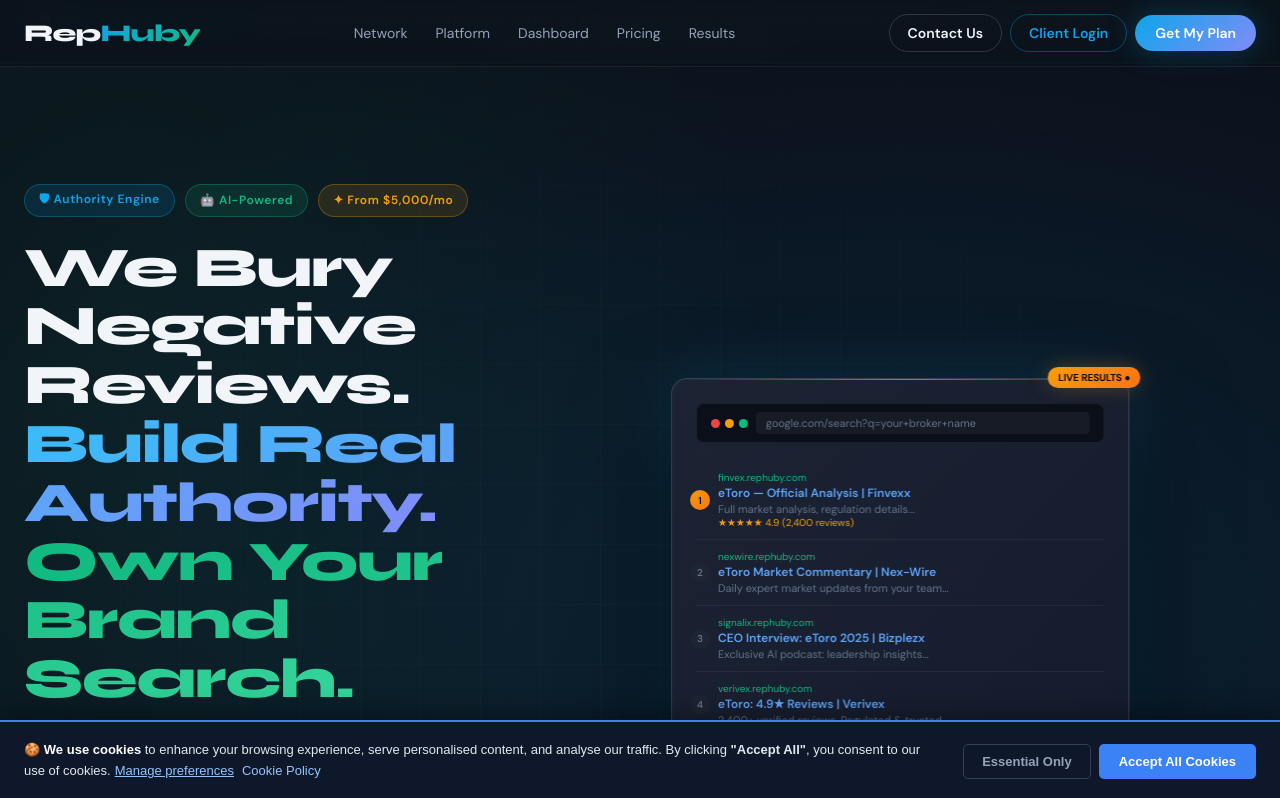
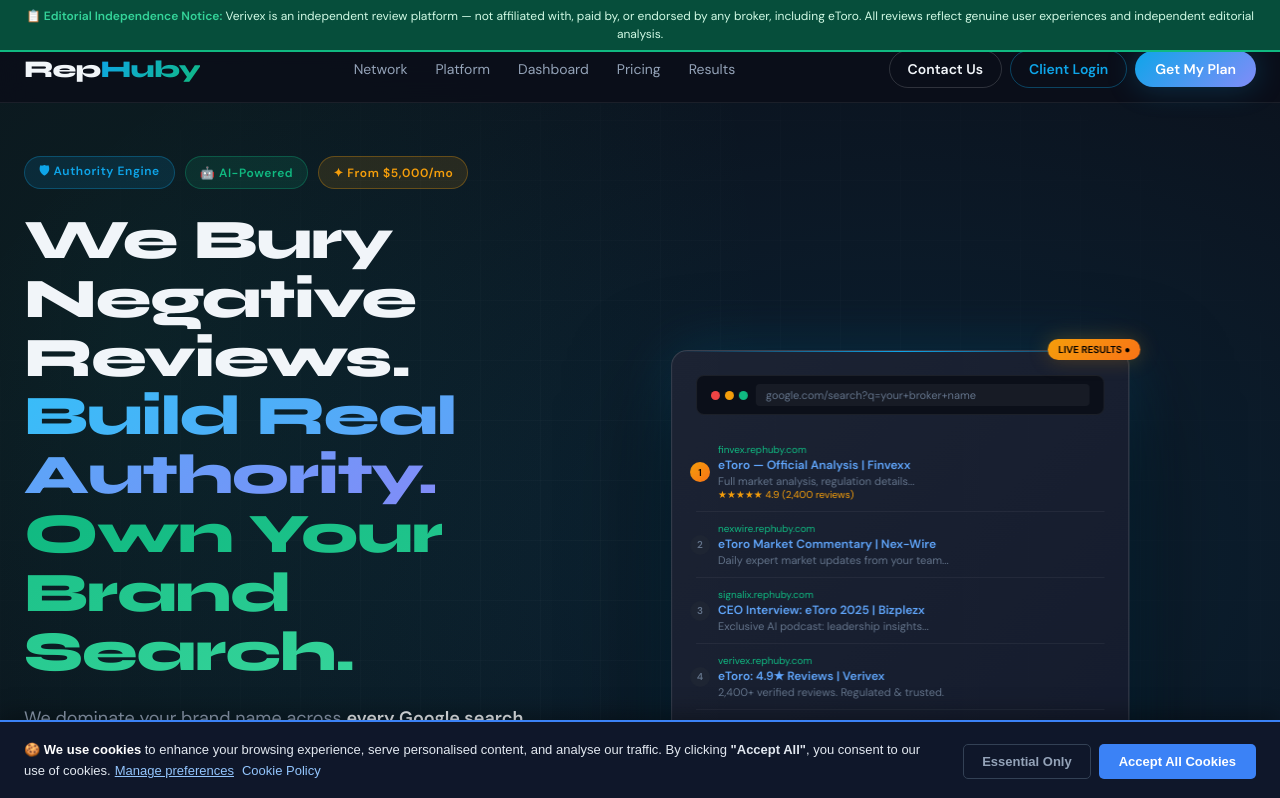
Before and after one commit to sollymarks95-ctrl/reputationhub, a Next.js app: page / in a window 1280 px wide. Shown: the top 798 px of the page. Built offline with nearby package versions, Linux system fonts and the light colour scheme.

Commit message:
fix: editorial banner visible — fixed position z-200, nav pushed to top:36
Banner was rendering in HTML but invisible because fixed nav (z-100) sat
on top of it. Fix: banner is now position:fixed top:0 z-index:200, nav
moved to top:36px, hero padding-top increased to 156px to clear both.

```diff
--- a/app/page.tsx
+++ b/app/page.tsx
@@ -16,10 +16,10 @@
 export default function HomePage() {
   return (
     <div style={{ minHeight:'100vh', background:'#0B0F19', color:'#F1F5F9', fontFamily:"'DM Sans',system-ui,sans-serif", overflowX:'hidden' }}>
-      {/* Editorial independence banner — solid, visible */}
-      <div style={{ background:'#064E3B', borderBottom:'2px solid #10B981', padding:'10px 24px', textAlign:'center', fontSize:13, color:'#D1FAE5', lineHeight:1.6 }}>
+      {/* Editorial independence banner — fixed at very top, above nav */}
+      <div style={{ position:'fixed', top:0, left:0, right:0, zIndex:200, background:'#064E3B', borderBottom:'2px solid #10B981', padding:'7px 24px', textAlign:'center', fontSize:12, color:'#D1FAE5', lineHeight:1.5 }}>
         <strong style={{ color:'#34D399' }}>📋 Editorial Independence Notice:</strong>{' '}
-        Verivex is an independent review platform. We are not affiliated with, paid by, or endorsed by any broker listed here — including eToro. All reviews reflect genuine user experiences and independent editorial analysis.
+        Verivex is an independent review platform — not affiliated with, paid by, or endorsed by any broker, including eToro. All reviews reflect genuine user experiences and independent editorial analysis.
       </div>
       <style>{`
         @import url('https://fonts.googleapis.com/css2?family=Syne:wght@700;800;900&family=DM+Sans:wght@300;400;500;600&display=swap');
@@ -73,7 +73,7 @@
       `}</style>
 
       {/* NAV */}
-      <nav style={{ position:'fixed', top:0, left:0, right:0, zIndex:100, padding:'14px 0', background:'rgba(11,15,25,0.92)', backdropFilter:'blur(16px)', borderBottom:'1px solid rgba(255,255,255,0.07)' }}>
+      <nav style={{ position:'fixed', top:36, left:0, right:0, zIndex:100, padding:'14px 0', background:'rgba(11,15,25,0.92)', backdropFilter:'blur(16px)', borderBottom:'1px solid rgba(255,255,255,0.07)' }}>
         <div style={{ maxWidth:1280, margin:'0 auto', padding:'0 24px', display:'flex', alignItems:'center', justifyContent:'space-between', gap:16 }}>
           <Link href="/">
             <div className="syne" style={{ fontSize:24, fontWeight:900, letterSpacing:'-0.03em' }}>
@@ -100,7 +100,7 @@
       </nav>
 
       {/* HERO */}
-      <section style={{ minHeight:'100vh', display:'flex', alignItems:'center', padding:'120px 0 80px', position:'relative', overflow:'hidden' }}>
+      <section style={{ minHeight:'100vh', display:'flex', alignItems:'center', padding:'156px 0 80px', position:'relative', overflow:'hidden' }}>
         <div style={{ position:'absolute', inset:0, background:'radial-gradient(ellipse 80% 60% at 70% 50%,rgba(14,165,233,0.13),transparent),radial-gradient(ellipse 50% 80% at 10% 30%,rgba(16,185,129,0.09),transparent)' }} />
         <div className="grid-bg" />
         <div style={{ maxWidth:1280, margin:'0 auto', padding:'0 24px', width:'100%' }}>
```
